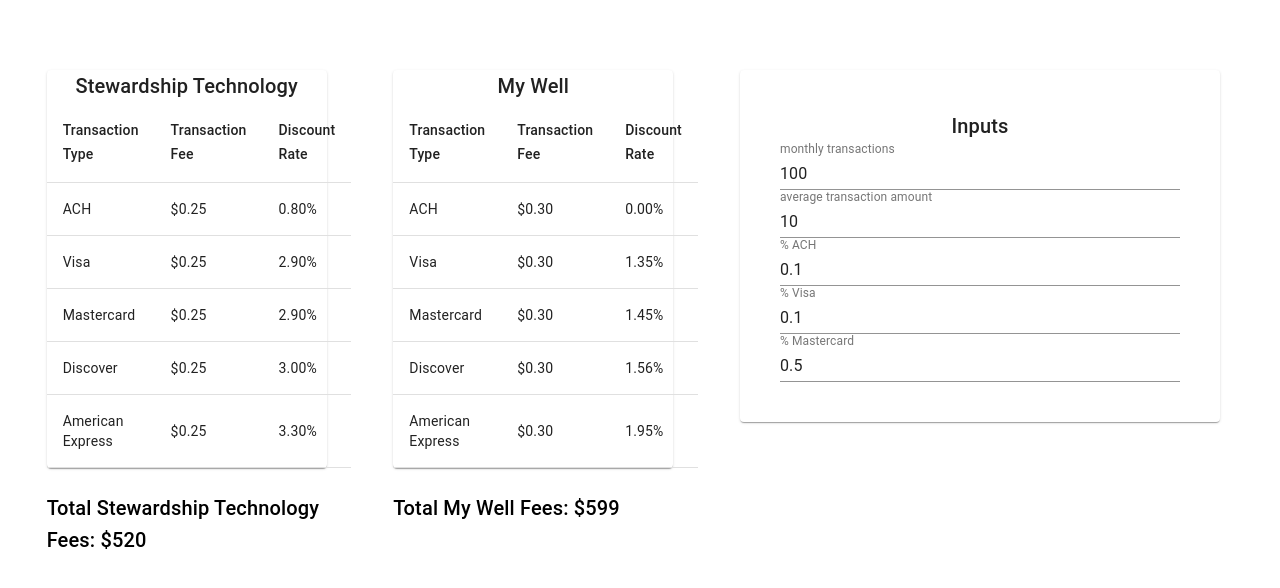
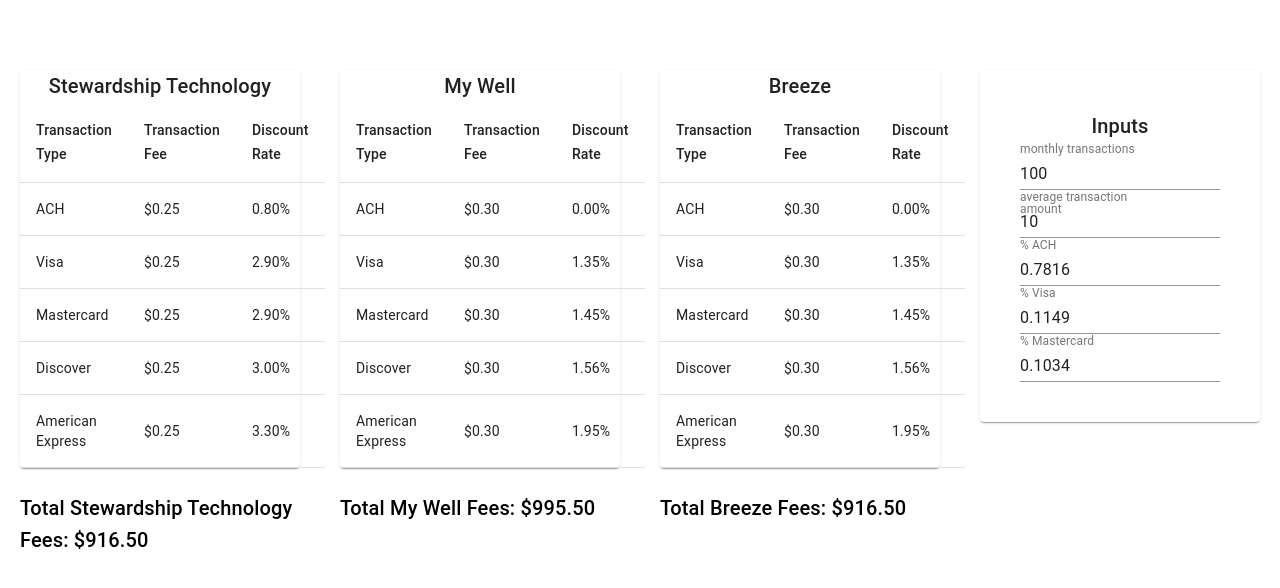
Before and after one commit to lydiacupery/eva-site, a React (Create React App) app: page / in a window 1280 px wide. Shown: the top 588 px of the page. Built offline with nearby package versions, Linux system fonts and the light colour scheme.

Commit message:
add breeze

```diff
--- a/src/App.tsx
+++ b/src/App.tsx
@@ -8,20 +8,22 @@
   FeesForPlatform,
   getMyWellMonthlyFee,
   getStewardshipTechonlogyMonthlyFee,
+  getBreezeMonthlyFee,
 } from "./data";
 import { InputBox } from "./InputBox";
 import { reducer, State } from "./reducer";
+import numeral from "numeral";
 
 function App() {
   const classes = useStyles();
   const [state, dispatch] = useReducer(reducer, {
     noTransactionPerMonth: 100,
     averageTransactionPerMonth: 10,
-    percentACH: 0.1,
-    percentVisa: 0.1,
-    percentMastercard: 0.5,
-    percentDiscover: 0.2,
-    percentAMEX: 0.3,
+    percentACH: 0.7816,
+    percentVisa: 0.1149,
+    percentMastercard: 0.1034,
+    percentDiscover: 0.0,
+    percentAMEX: 0.0,
   });
   return (
     // <div className="App">
@@ -56,7 +58,7 @@
             />
             <Box m={3} />
             <Typography variant="h6">
-              {`Total Stewardship Technology Fees: $${calcFee(
+              {`Total Stewardship Technology Fees: ${calcFee(
                 "stewardship",
                 stewardshipTechnologyFees,
                 state
@@ -67,10 +69,17 @@
             <PlatformTable data={myWellFees} header="My Well" />
             <Box m={3} />
             <Typography variant="h6">
-              {`Total My Well Fees: $${calcFee("mywell", myWellFees, state)}`}
+              {`Total My Well Fees: ${calcFee("mywell", myWellFees, state)}`}
             </Typography>
           </Grid>
-          <Grid item xs={5} className={classes.tableContainer}>
+          <Grid item xs={3} className={classes.tableContainer}>
+            <PlatformTable data={myWellFees} header="Breeze" />
+            <Box m={3} />
+            <Typography variant="h6">
+              {`Total Breeze Fees: ${calcFee("breeze", myWellFees, state)}`}
+            </Typography>
+          </Grid>
+          <Grid item xs={3} className={classes.tableContainer}>
             <InputBox dispatch={dispatch} state={state} />
           </Grid>
         </Grid>
@@ -80,20 +89,24 @@
 }
 
 const calcFee: (
-  platform: "mywell" | "stewardship",
+  platform: "mywell" | "stewardship" | "breeze",
   fees: FeesForPlatform,
   state: State
-) => number = (platform, fees, state) => {
+) => string = (platform, fees, state) => {
   const monthlyFee =
     platform === "mywell"
       ? getMyWellMonthlyFee(state.noTransactionPerMonth)
+      : platform === "breeze"
+      ? getBreezeMonthlyFee(state.noTransactionPerMonth)
       : getStewardshipTechonlogyMonthlyFee(state.noTransactionPerMonth);
   const totalTransactionAmount =
     state.noTransactionPerMonth * state.averageTransactionPerMonth;
   const amountACH = totalTransactionAmount * state.percentACH;
   const amountVisa = totalTransactionAmount * state.percentVisa;
   const amountAMEX = totalTransactionAmount * state.percentAMEX;
-  return monthlyFee + amountACH + amountVisa + amountAMEX;
+  return numeral(monthlyFee + amountACH + amountVisa + amountAMEX).format(
+    "$0.00"
+  );
 };
 
 const useStyles = makeStyles((theme) => ({
--- a/src/InputBox.tsx
+++ b/src/InputBox.tsx
@@ -1,4 +1,4 @@
-import React, { useState, useReducer } from "react";
+import React from "react";
 import { TextField, Paper, Grid, Typography } from "@material-ui/core";
 import { Action, State } from "./reducer";
 
@@ -9,7 +9,7 @@
 export const InputBox: React.SFC<Props> = (props) => {
   const { dispatch, state } = props;
   return (
-    <Paper style={{ padding: "40px", width: "400px" }}>
+    <Paper style={{ padding: "40px", width: "200px" }}>
       <Grid container justify="center">
         <Typography variant="h6">Inputs</Typography>
       </Grid>
--- a/src/data.ts
+++ b/src/data.ts
@@ -72,3 +72,30 @@
     return 499;
   }
 };
+
+export const breezeFees: FeesForPlatform = {
+  ACH: {
+    transactionFee: 0.25,
+    rate: 0.01,
+  },
+  Visa: {
+    transactionFee: 0.3,
+    rate: 0.029,
+  },
+  Mastercard: {
+    transactionFee: 0.3,
+    rate: 0.029,
+  },
+  Discover: {
+    transactionFee: 0.35,
+    rate: 0.0,
+  },
+  AmericanExpress: {
+    transactionFee: 0.35,
+    rate: 0.0,
+  },
+};
+
+export const getBreezeMonthlyFee = (transactions: number) => {
+  return 20;
+};
```
